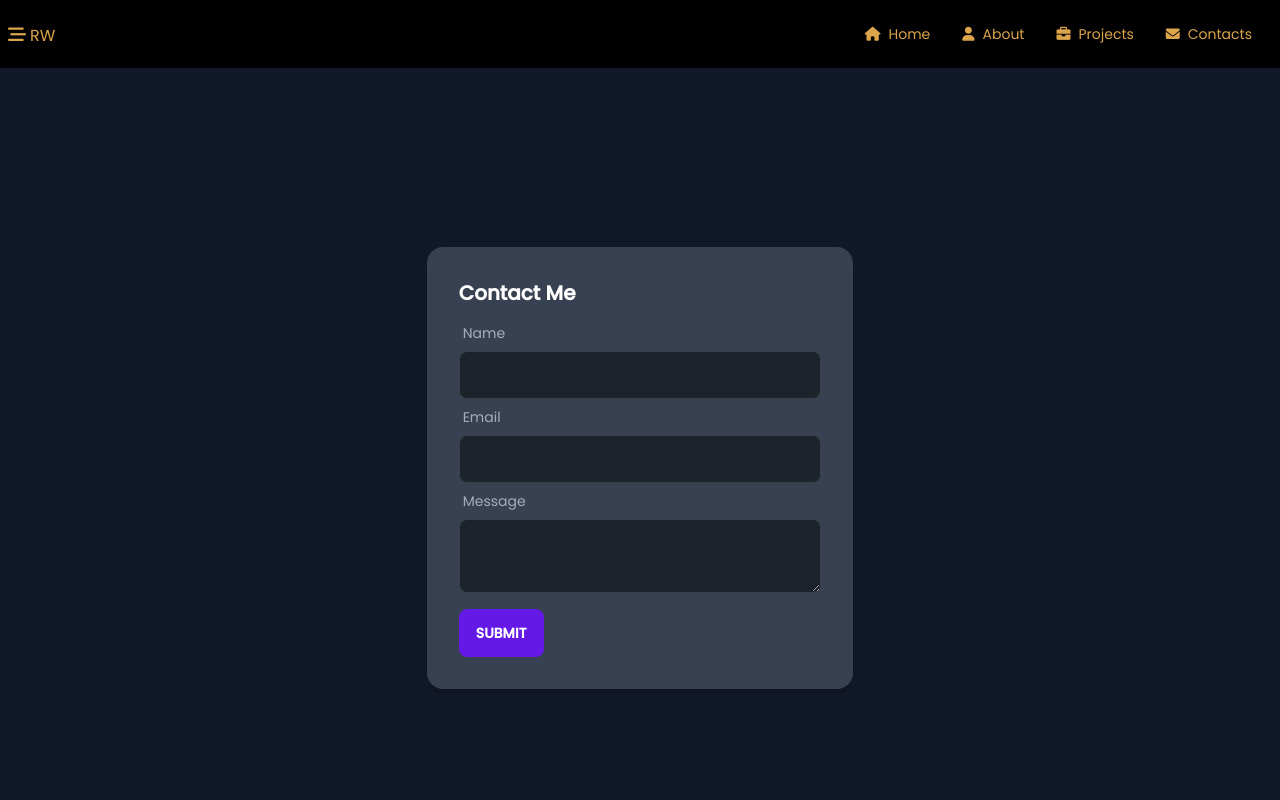
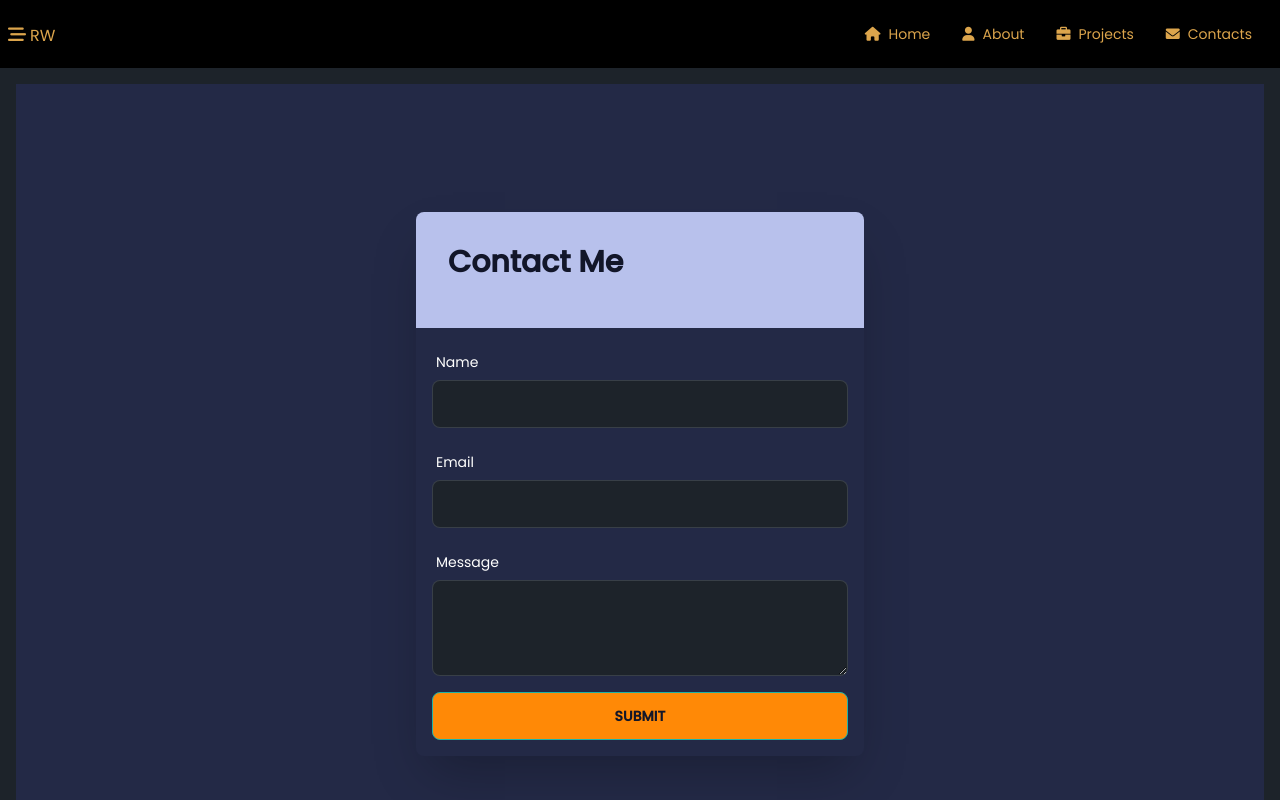
Before and after one commit to RW2023/nextport, a Next.js app: page /contact in a window 1280 px wide. Shown: the top 800 px of the page. Built offline with nearby package versions, Linux system fonts and the light colour scheme.

Commit message:
update contact me

```diff
--- a/components/Form/Form.jsx
+++ b/components/Form/Form.jsx
@@ -1,55 +1,57 @@
-import React from 'react'
+import React from 'react';
+
+function handleSubmit(e) {
+  e.preventDefault();
+  // Handle form submission here
+}
 
 function Form() {
   return (
-    <div
-      className="flex justify-center items-center h-screen"
-      data-theme="dark"
-    >
-      <div className="card shadow-lg w-1/3">
-        <div className="card-body">
-          <h2 className="card-title">Contact Me</h2>
-          <form onSubmit={handleSubmit}>
-            <div className="form-control">
+    <div className="flex flex-wrap justify-center items-center h-screen bg-background dark:bg-gray-900">
+      <div className="card w-full max-w-md shadow-2xl rounded-lg overflow-hidden mx-2">
+        <div className="card-body bg-main text-stroke text-center">
+          <h2 className="card-title text-3xl font-semibold mb-4">Contact Me</h2>
+        </div>
+        <form onSubmit={handleSubmit} className="p-4">
+          <div className="form-control mb-4">
             <label className="label">
-                <span className="label-text">Name</span>
+              <span className="label-text text-headline">Name</span>
             </label>
             <input
               type="text"
               name="name"
-                className="input input-bordered"
+              className="input input-bordered w-full"
               required
             />
           </div>
-            <div className="form-control">
+          <div className="form-control mb-4">
             <label className="label">
-                <span className="label-text">Email</span>
+              <span className="label-text text-headline">Email</span>
             </label>
             <input
               type="email"
               name="email"
-                className="input input-bordered"
+              className="input input-bordered w-full"
               required
             />
           </div>
-            <div className="form-control">
+          <div className="form-control mb-4">
             <label className="label">
-                <span className="label-text">Message</span>
+              <span className="label-text text-headline">Message</span>
             </label>
             <textarea
               name="message"
-                className="textarea textarea-bordered"
+              className="textarea textarea-bordered w-full h-24"
               required
             ></textarea>
           </div>
-            <button type="submit" className="btn btn-primary">
+          <button type="submit" className="btn btn-accent w-full bg-button text-stroke">
             Submit
           </button>
         </form>
       </div>
     </div>
-    </div>
   );
 }
 
-export default Form
+export default Form;
--- a/pages/contact/index.js
+++ b/pages/contact/index.js
@@ -1,75 +1,16 @@
-// pages/ContactMe.js
-
 import Navbar from '@/components/Navbar/Navbar';
-import Footer from '@/components/Footer/Footer'; // Import your existing Footer component
+import Footer from '@/components/Footer/Footer';
 import React from 'react';
+import Form from '@/components/Form/Form';
 
 const ContactMe = () => {
-  const handleSubmit = async (e) => {
-    e.preventDefault();
-    const formData = new FormData(e.target);
-    const data = Object.fromEntries(formData);
-
-    const res = await fetch('/api/contact', {
-      method: 'POST',
-      headers: {
-        'Content-Type': 'application/json',
-      },
-      body: JSON.stringify(data),
-    });
-
-    const result = await res.json();
-    console.log(result);
-  };
-
   return (
     <>
       <Navbar />
-      <div className="flex justify-center items-center h-screen bg-gray-900">
-        <div className="card bg-gray-700 shadow-lg w-1/3">
-          <div className="card-body">
-            <h2 className="card-title text-white">Contact Me</h2>
-            <form onSubmit={handleSubmit}>
-              <div className="form-control">
-                <label className="label text-white">
-                  <span className="label-text">Name</span>
-                </label>
-                <input
-                  type="text"
-                  name="name"
-                  className="input input-bordered"
-                  required
-                />
-              </div>
-              <div className="form-control">
-                <label className="label text-white">
-                  <span className="label-text">Email</span>
-                </label>
-                <input
-                  type="email"
-                  name="email"
-                  className="input input-bordered"
-                  required
-                />
-              </div>
-              <div className="form-control">
-                <label className="label text-white">
-                  <span className="label-text">Message</span>
-                </label>
-                <textarea
-                  name="message"
-                  className="textarea textarea-bordered"
-                  required
-                ></textarea>
-              </div>
-              <button type="submit" className="btn btn-primary mt-4">
-                Submit
-              </button>
-            </form>
-          </div>
-        </div>
+      <div className="container mx-auto p-4">
+        <Form />
       </div>
-      <Footer /> {/* Use your existing Footer component */}
+      <Footer />
     </>
   );
 };
```
Lines whose indentation alone changed are shown as unchanged.
